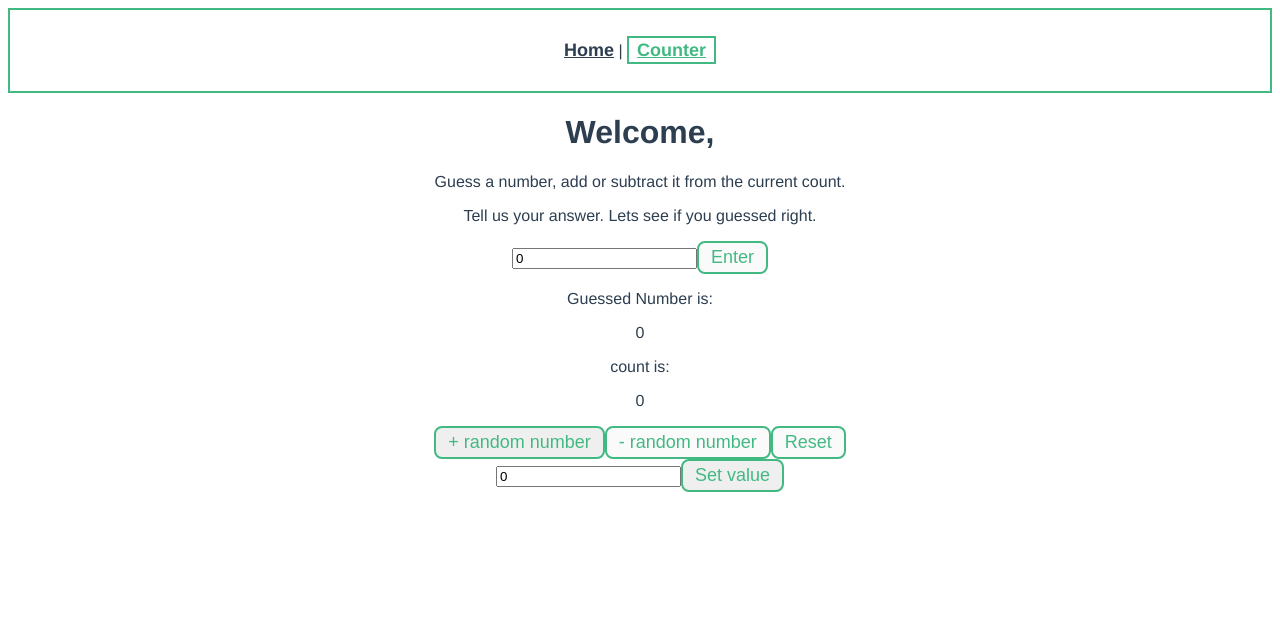
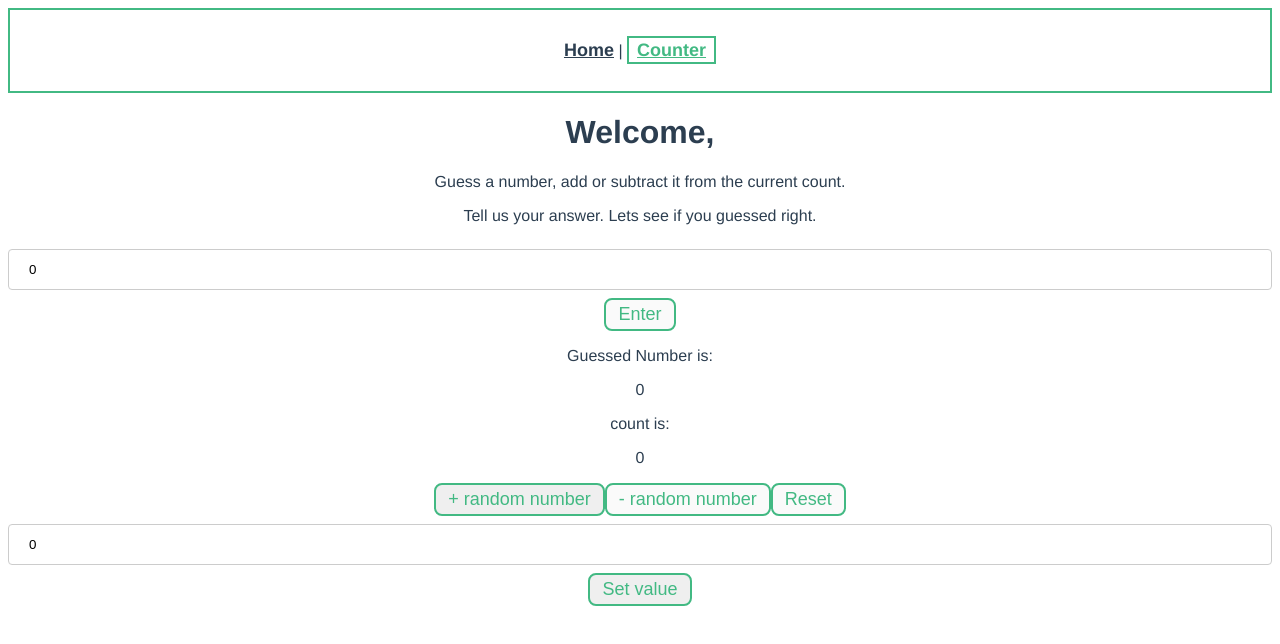
Before and after one commit to Annalartey/Altschool-third-sem-exams, a Vue app: page /counter in a window 1280 px wide. Shown: the top 644 px of the page. Built offline with nearby package versions, Linux system fonts and the light colour scheme.

Commit message:
Update Counter.vue

```diff
--- a/src/components/Counter.vue
+++ b/src/components/Counter.vue
@@ -85,4 +85,13 @@
   background-color: #42b983;
   cursor: pointer;
  }
+ input{
+  width: 100%;
+  padding: 12px 20px;
+  margin: 8px 0;
+  display: inline-block;
+  border: 1px solid #ccc;
+  border-radius: 4px;
+  box-sizing: border-box;
+ }
     </style>
```
